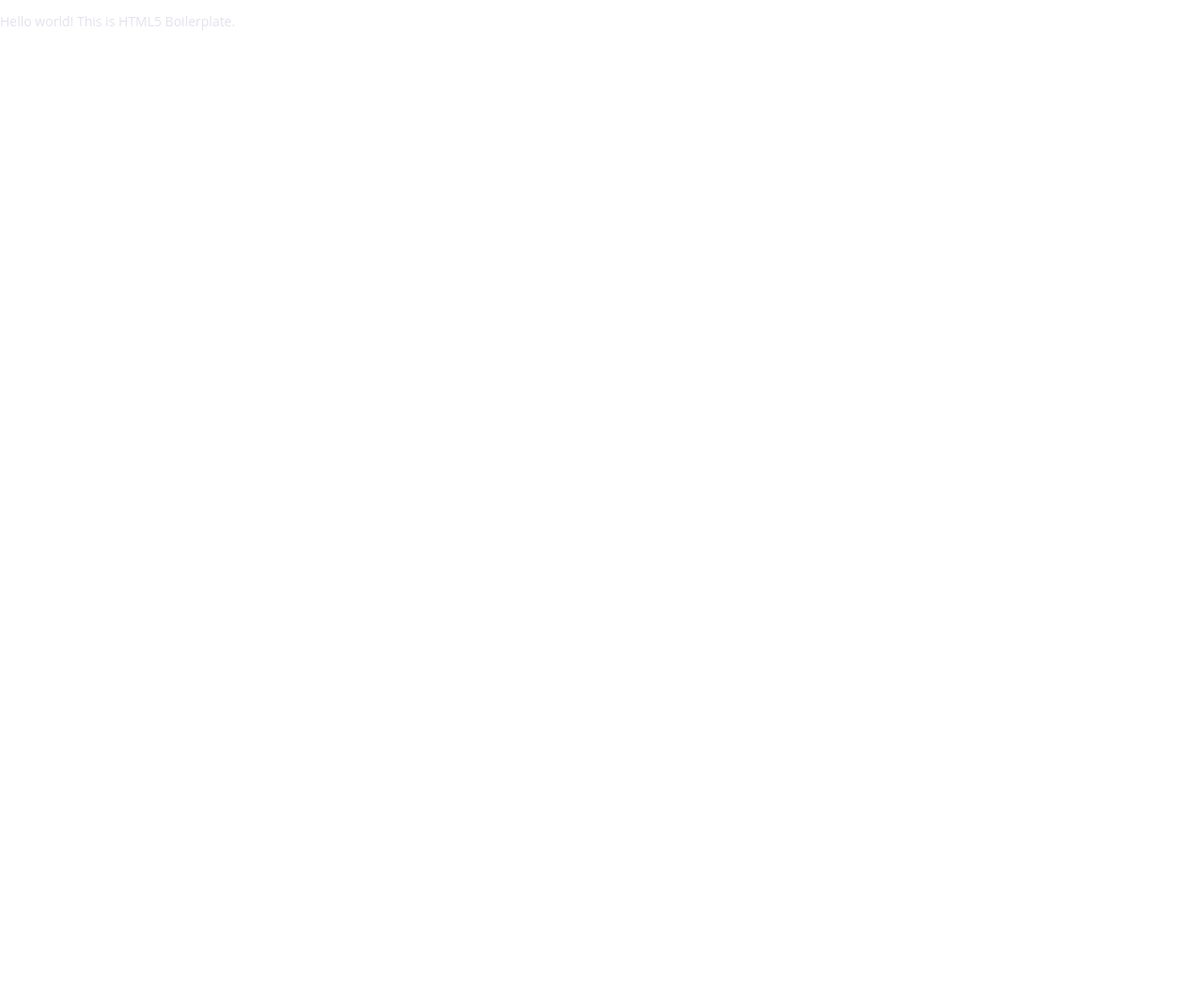
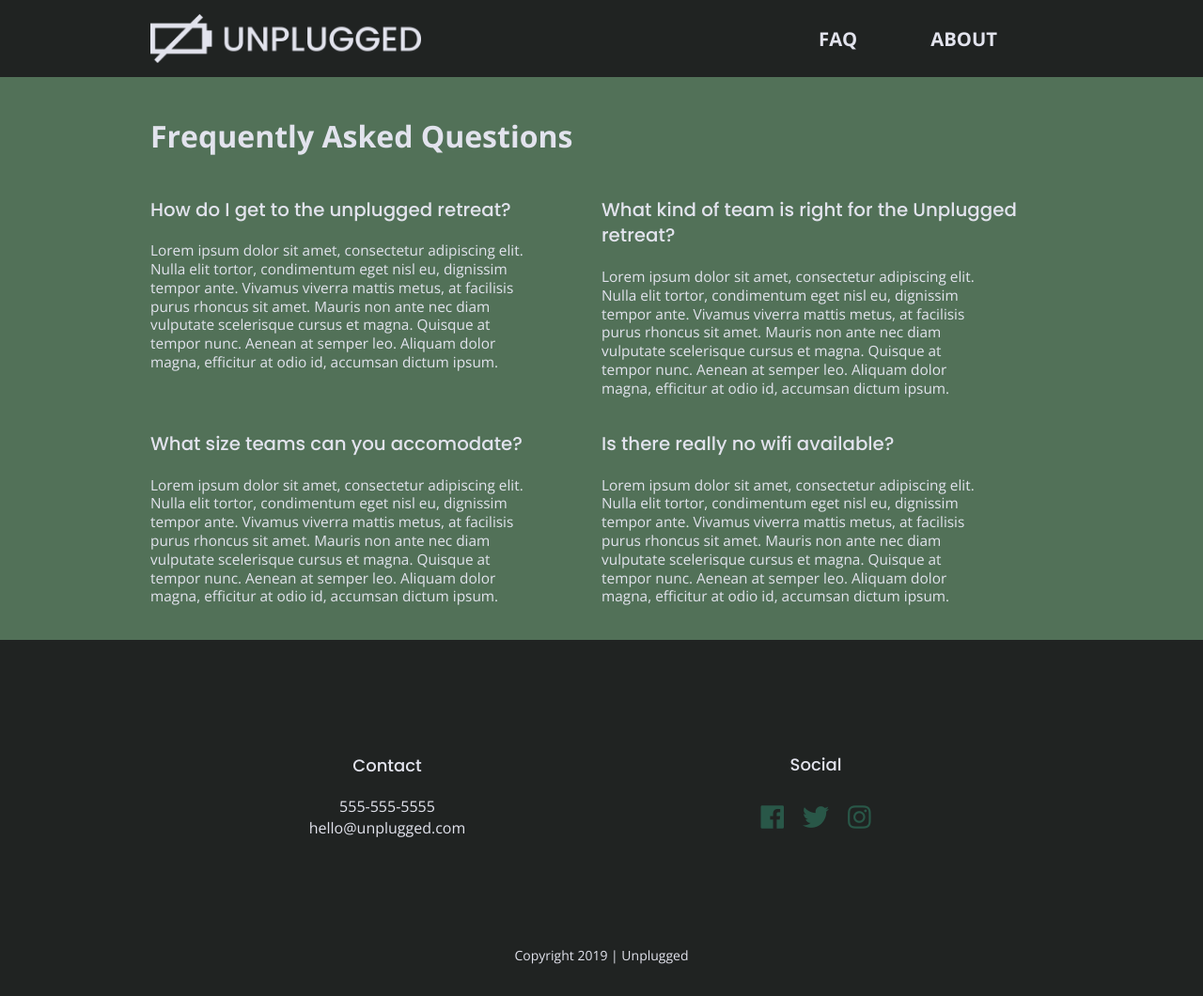
Before and after one commit to jessmonserrate/Unplugged-v2, a website: page faq/index.html in a window 1280 px wide. Shown: the whole page at 94% size. Before the commit the page ends 800 px from the top, so only its background shows below. Drawn offline with nearby package versions, Linux system fonts and the light colour scheme.

Commit message:
Added responsive styles for faq page

```diff
--- a/css/main.css
+++ b/css/main.css
@@ -253,7 +253,7 @@ aside .newsletter-section .flex-container {
 
 aside .flex-container .form-description,
 aside .flex-container .sign-up-form {
-  width: 40%;
+  width: 100%;
   margin: 0;
 }
 
@@ -395,6 +395,21 @@ input[type=button] {
   left: 0;
   width: 100%;
   height: 100%;
+}
+
+/* FAQ Styles - Mobile */
+.faq-section {
+  display: flex;
+  flex: row wrap;
+  justify-content: center;
+  background: #527158;
+  width: 100%;
+  padding: 20px 0;
+  font-weight: 400;
+}
+
+.faq-section h1 {
+  font-size: 2em;
 }
 
 /* Footer Styles - Mobile */
@@ -608,7 +623,8 @@ footer p {
 
     aside .flex-container .form-description,
     aside .flex-container .sign-up-form {
-       padding: 15px;
+      width: 40%;
+      padding: 30px;
     }
 
     /* Features - Tablet Homepage */
@@ -712,6 +728,23 @@ footer p {
       padding-bottom: 50%;
     }
 
+    /* FAQ Styles - Tablet */
+
+    .faq-section .flex-container {
+      margin: 0;
+      display: flex;
+      flex: row wrap;
+      justify-content: space-between;
+      align-items: flex-start;
+      width: 100%;
+    }
+
+    .faq-section .flex-container .qa {
+      flex: 0 1 45%;
+      justify-content: space-between;
+      font-size: .75em;
+    }
+
     /* Footer - Tablet Homepage */
 
     .contact-info {
@@ -777,10 +810,10 @@ footer p {
 
 
     /* Aside - Desktop Homepage */
-  aside .newsletter-section .flex-container {
-    padding: 30px 0;
-    width: 70%;
-  }
+    aside .newsletter-section .flex-container {
+      padding: 30px 0;
+      width: 70%;
+    }
     /* Testimonials - Desktop Homepage */
 
     .testimonial-section h2 {
@@ -816,7 +849,19 @@ footer p {
       font-size: 3em;
       width: 100%
     }
+    /* FAQ Styles - Tablet */
 
+    .faq-section .flex-container h1 {
+      width: 100%;
+    }
+    .faq-section .flex-container .qa {
+      flex: 1 1 50%;
+      font-size: 1.10em;
+    }
+
+    .faq-section .flex-container p {
+      width: 85%;
+    }
 
 }
 
--- a/faq/index.html
+++ b/faq/index.html
@@ -19,13 +19,86 @@
   <link rel="stylesheet" href="../css/normalize.css">
   <link rel="stylesheet" href="../css/main.css">
 
+  <link href="https://fonts.googleapis.com/css?family=Open+Sans:400,700|Poppins:500,700" rel="stylesheet">
+  <link rel="stylesheet" href="https://use.fontawesome.com/releases/v5.5.0/css/all.css" integrity="sha384-B4dIYHKNBt8Bc12p+WXckhzcICo0wtJAoU8YZTY5qE0Id1GSseTk6S+L3BlXeVIU" crossorigin="anonymous">
+
   <meta name="theme-color" content="#fafafa">
 </head>
 
 <body>
 
+  <header>
+    <div class="flex-container">
+      <figure>
+        <img src="../img/unpluggedlogo.png" alt="Unplugged Logo">
+      </figure>
+
+      <div class="header-divider"></div>
+
+      <nav>
+        <ul>
+          <li><a href="index.html" alt="FAQ">FAQ</a></li>
+          <li><a href="../about/index.html" alt="About">About</a></li>
+        </ul>
+      </nav>
+    </div>
+  </header>
+
+  <main>
+    <div class="faq-section">
+      <div class="flex-container">
+        <h1>Frequently Asked Questions</h1>
+
+        <article class="qa">
+          <h4>How do I get to the unplugged retreat?</h4>
+          <p>Lorem ipsum dolor sit amet, consectetur adipiscing elit. Nulla elit tortor, condimentum eget nisl eu, dignissim tempor ante. Vivamus viverra mattis metus, at facilisis purus rhoncus sit amet. Mauris non ante nec diam vulputate scelerisque cursus et magna. Quisque at tempor nunc. Aenean at semper leo. Aliquam dolor magna, efficitur at odio id, accumsan dictum ipsum. </p>
+        </article>
+
+        <article class="qa">
+          <h4>What kind of team is right for the Unplugged retreat?</h4>
+          <p>Lorem ipsum dolor sit amet, consectetur adipiscing elit. Nulla elit tortor, condimentum eget nisl eu, dignissim tempor ante. Vivamus viverra mattis metus, at facilisis purus rhoncus sit amet. Mauris non ante nec diam vulputate scelerisque cursus et magna. Quisque at tempor nunc. Aenean at semper leo. Aliquam dolor magna, efficitur at odio id, accumsan dictum ipsum. </p>
+        </article>
+
+        <article class="qa">
+          <h4>What size teams can you accomodate?</h4>
+          <p>Lorem ipsum dolor sit amet, consectetur adipiscing elit. Nulla elit tortor, condimentum eget nisl eu, dignissim tempor ante. Vivamus viverra mattis metus, at facilisis purus rhoncus sit amet. Mauris non ante nec diam vulputate scelerisque cursus et magna. Quisque at tempor nunc. Aenean at semper leo. Aliquam dolor magna, efficitur at odio id, accumsan dictum ipsum. </p>
+        </article>
+
+        <article class="qa">
+          <h4>Is there really no wifi available?</h4>
+          <p>Lorem ipsum dolor sit amet, consectetur adipiscing elit. Nulla elit tortor, condimentum eget nisl eu, dignissim tempor ante. Vivamus viverra mattis metus, at facilisis purus rhoncus sit amet. Mauris non ante nec diam vulputate scelerisque cursus et magna. Quisque at tempor nunc. Aenean at semper leo. Aliquam dolor magna, efficitur at odio id, accumsan dictum ipsum. </p>
+        </article>
+
+      </div>
+    </div>
+  </main>
+
+  <footer>
+    <div class="flex-container">
+      <div class="footer-content">
+        <div class="contact-info">
+          <h4>Contact</h4>
+          <address>555-555-5555<br>
+          hello@unplugged.com</address>
+        </div>
+
+        <div class="social">
+          <h4>Social</h4>
+          <div class="social-links">
+            <a href=""><i class="fab fa-facebook"></i></a>
+            <a href=""><i class="fab fa-twitter"></i></a>
+            <a href=""><i class="fab fa-instagram"></i></a>
+          </div>
+        </div>
+      </div>
+    </div>
+    <p>Copyright 2019 | Unplugged</p>
+  </footer>
+
+
+
+
   <!-- Add your site or application content here -->
-  <p>Hello world! This is HTML5 Boilerplate.</p>
   <script src="../js/vendor/modernizr-3.11.2.min.js"></script>
   <script src="../js/plugins.js"></script>
   <script src="../js/main.js"></script>
```
